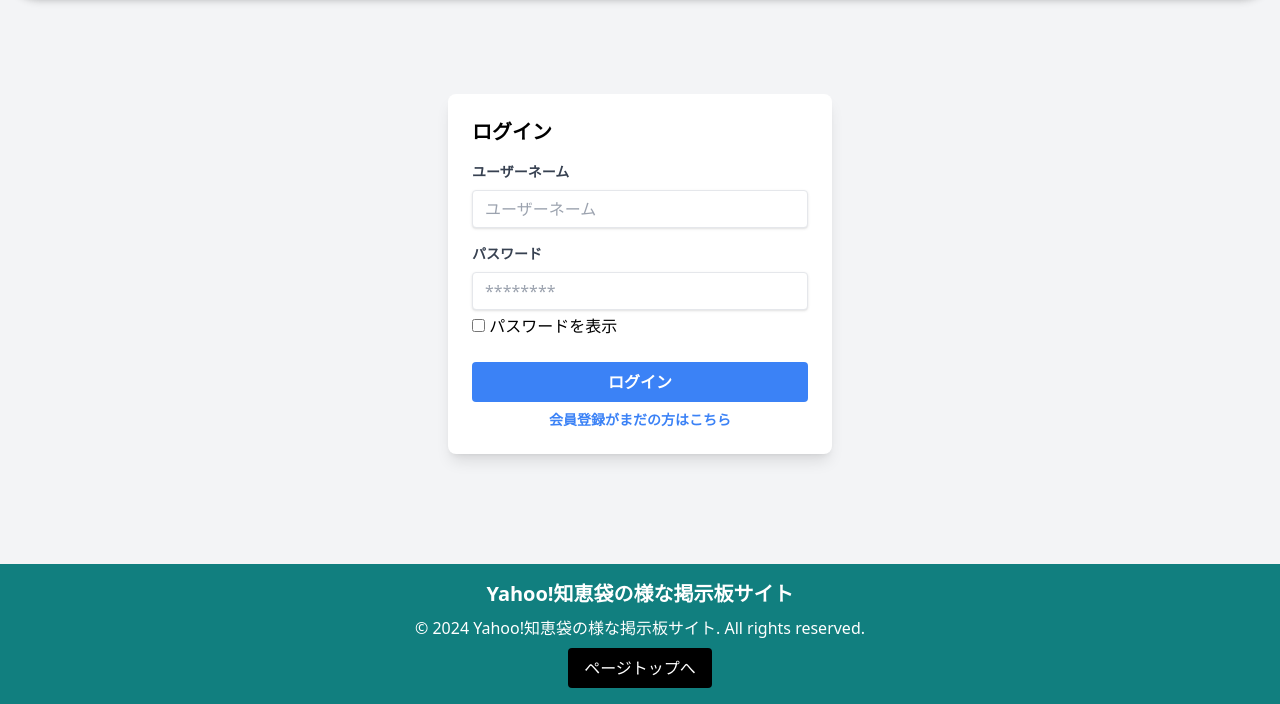
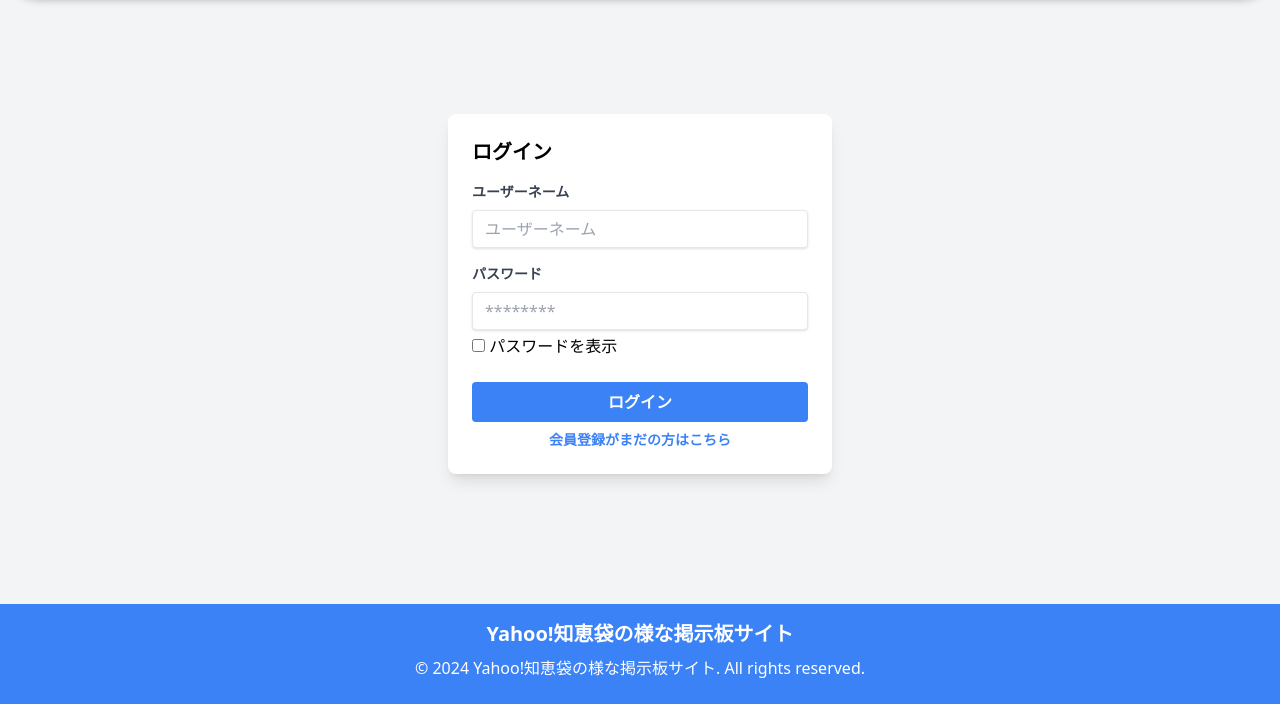
Before and after one commit to seisuke-iwamoto/original-forum, a PHP site: page /login/ in a window 1280 px wide. Shown: the part 96-800 px from the top of the page. Run offline with PHP 8.4, Linux system fonts and the light colour scheme; the visitor is signed in with stand-in values (Sample User, id 1); data that the repository does not hold is empty; style sheets or scripts are compiled from the project's sources.

Commit message:
フッターのページトップがいらないので削除

```diff
--- a/template/footer.php
+++ b/template/footer.php
@@ -1,10 +1,7 @@
-<footer class="bg-[#117f7f] text-white mt-8 py-4">
+<footer class="bg-blue-500 text-white mt-8 py-4">
   <div class="container mx-auto text-center">
     <h2 class="text-xl font-bold mb-2">Yahoo!知恵袋の様な掲示板サイト</h2>
     <p class="mb-2">&copy; 2024 Yahoo!知恵袋の様な掲示板サイト. All rights reserved.</p>
-    <button onclick="topFunction()" id="myBtn" title="Go to top" class="bg-black text-white py-2 px-4 rounded">
-      ページトップへ
-    </button>
   </div>
 </footer>
 </div>
```
